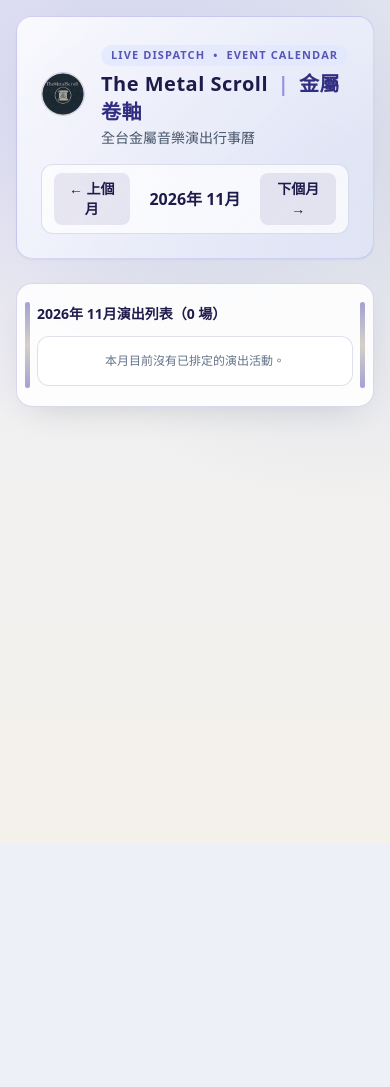
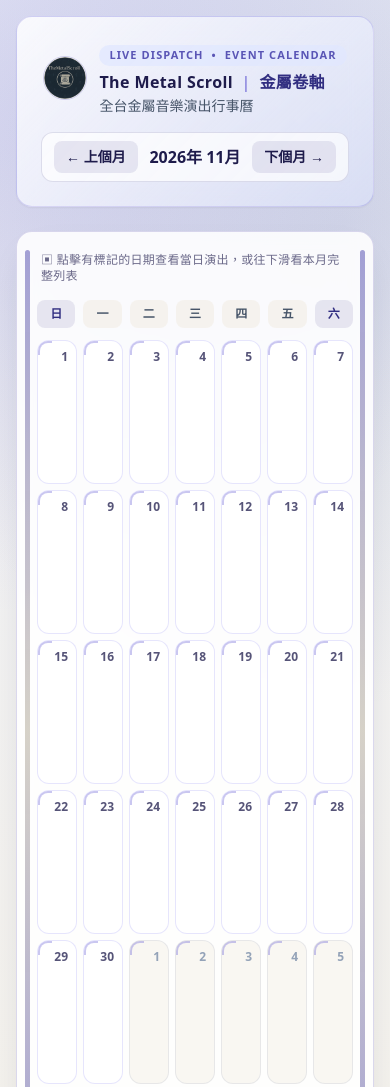
Before and after one commit to themetalscrolltw/metal-scroll-calendar, a plain HTML site: page index.html in a window 390 px wide. Shown: the top 1087 px of the page. Before the commit the page ends 844 px from the top, so only its background shows below. Drawn offline with nearby package versions, Linux system fonts and the light colour scheme; no server answers.

Commit message:
Update index.html

```diff
--- a/index.html
+++ b/index.html
@@ -89,8 +89,18 @@
         }
 
         @media (max-width: 767.98px) {
-            .desktop-calendar-view {
+            .day-cell {
+                min-height: 54px;
+                padding: 6px 4px;
+                cursor: pointer;
+            }
+            .day-cell .desktop-events {
                 display: none;
+            }
+            .day-cell.selected-mobile-day {
+                border-color: #3730a3;
+                background: rgba(224, 231, 255, 0.85);
+                box-shadow: inset 0 0 0 1px rgba(55, 48, 163, 0.45);
             }
         }
     </style>
@@ -99,38 +109,38 @@
 
     <div class="max-w-7xl mx-auto">
         <header class="glass-indigo-panel flex flex-col md:flex-row justify-between items-center mb-6 p-6 rounded-2xl shadow-sm gap-4">
-            <div class="flex items-center gap-4">
+            <div class="flex items-center gap-3 sm:gap-4 min-w-0">
                 <img src="logo_circle.png" alt="The Metal Scroll Logo" class="w-11 h-11 rounded-full object-cover border border-indigo-800/20 shrink-0" />
-                <div>
-                    <div class="inline-flex items-center gap-2 text-[11px] font-semibold tracking-widest uppercase text-indigo-800/80 bg-indigo-100/70 px-2.5 py-0.5 rounded-full mb-1">
+                <div class="min-w-0">
+                    <div class="inline-flex items-center gap-2 text-[11px] font-semibold tracking-widest uppercase text-indigo-800/80 bg-indigo-100/70 px-2.5 py-0.5 rounded-full mb-1 whitespace-nowrap">
                         <span>LIVE DISPATCH</span>
                         <span>•</span>
                         <span>EVENT CALENDAR</span>
                     </div>
-                    <h1 class="text-xl md:text-2xl font-bold tracking-wide text-indigo-950">
+                    <h1 class="text-base sm:text-xl md:text-2xl font-bold tracking-wide text-indigo-950 whitespace-nowrap">
                         The Metal Scroll <span class="text-indigo-700/50 mx-1">|</span> <span class="text-indigo-900">金屬卷軸</span>
                     </h1>
                     <p class="text-sm text-slate-600 mt-0.5">全台金屬音樂演出行事曆</p>
                 </div>
             </div>
 
-            <div class="flex items-center space-x-2.5 bg-white/70 border border-indigo-900/15 px-3 py-2 rounded-xl">
-                <button type="button" onclick="changeMonth(-1)" class="px-3 py-1.5 bg-indigo-900/10 hover:bg-indigo-900/20 text-indigo-950 rounded-lg text-sm font-semibold transition">
+            <div class="flex items-center justify-between sm:justify-center gap-2 sm:gap-2.5 bg-white/70 border border-indigo-900/15 px-3 py-2 rounded-xl w-full sm:w-auto shrink-0">
+                <button type="button" onclick="changeMonth(-1)" class="px-3 py-1.5 bg-indigo-900/10 hover:bg-indigo-900/20 text-indigo-950 rounded-lg text-sm font-semibold transition whitespace-nowrap shrink-0">
                     &larr; 上個月
                 </button>
-                <h2 id="currentMonthTitle" class="text-base md:text-lg font-bold text-indigo-950 w-32 text-center">
+                <h2 id="currentMonthTitle" class="text-base md:text-lg font-bold text-indigo-950 w-24 sm:w-32 text-center whitespace-nowrap shrink-0">
                     2026年 11月
                 </h2>
-                <button type="button" onclick="changeMonth(1)" class="px-3 py-1.5 bg-indigo-900/10 hover:bg-indigo-900/20 text-indigo-950 rounded-lg text-sm font-semibold transition">
+                <button type="button" onclick="changeMonth(1)" class="px-3 py-1.5 bg-indigo-900/10 hover:bg-indigo-900/20 text-indigo-950 rounded-lg text-sm font-semibold transition whitespace-nowrap shrink-0">
                     下個月 &rarr;
                 </button>
             </div>
         </header>
 
         <main class="scroll-frame rounded-2xl p-5 md:p-7 overflow-visible">
-            <div class="desktop-calendar-view">
             <div class="flex items-center justify-between text-xs text-indigo-950/65 mb-4 px-1">
-                    <span class="font-medium tracking-wide">▣ 滑鼠移至演出項目可查看完整資訊與售票連結</span>
+                <span class="hidden md:inline font-medium tracking-wide">▣ 滑鼠移至演出項目可查看完整資訊與售票連結</span>
+                <span class="md:hidden font-medium tracking-wide">▣ 點擊有標記的日期查看當日演出，或往下滑看本月完整列表</span>
             </div>
 
             <div class="grid grid-cols-7 gap-2 text-center font-bold text-xs md:text-sm mb-3">
@@ -143,12 +153,14 @@
                 <div class="py-1.5 rounded-lg bg-indigo-900/10 text-indigo-900">六</div>
             </div>
 
-                <div id="calendarGrid" class="grid grid-cols-7 gap-2 overflow-visible"></div>
-            </div>
+            <div id="calendarGrid" class="grid grid-cols-7 gap-1.5 md:gap-2 overflow-visible"></div>
 
-            <section id="mobileEventAgenda" class="md:hidden">
+            <section id="mobileEventAgenda" class="md:hidden mt-6 pt-5 border-t border-indigo-900/15">
                 <div class="flex items-center justify-between gap-2 mb-3">
                     <h3 id="mobileAgendaTitle" class="text-sm font-bold text-indigo-950">本月演出活動</h3>
+                    <button type="button" id="mobileShowAllBtn" onclick="selectMobileDate(null)" class="hidden text-xs font-semibold text-indigo-800 bg-indigo-100/80 px-2.5 py-1 rounded-lg">
+                        顯示整月活動
+                    </button>
                 </div>
                 <div id="mobileEventList" class="space-y-3"></div>
             </section>
@@ -163,6 +175,7 @@
         let currentYear = today.getFullYear();
         let currentMonth = today.getMonth();
         let eventsData = [];
+        let selectedMobileDate = null;
 
         function escapeHtml(str) {
             return String(str || '')
@@ -235,8 +248,14 @@
             renderMobileAgenda();
         }
 
+        function selectMobileDate(dateStr) {
+            selectedMobileDate = dateStr;
+            renderCalendar();
+        }
+
         function renderMobileAgenda() {
             const agendaTitleEl = document.getElementById('mobileAgendaTitle');
+            const showAllBtn = document.getElementById('mobileShowAllBtn');
             const listEl = document.getElementById('mobileEventList');
             if (!agendaTitleEl || !listEl) return;
 
@@ -252,17 +271,29 @@
                     return String(a.start_date || '').localeCompare(String(b.start_date || ''));
                 });
 
-            agendaTitleEl.textContent = currentYear + '年 ' + (currentMonth + 1) + '月演出列表（' + monthEvents.length + ' 場）';
+            const filteredEvents = selectedMobileDate
+                ? monthEvents.filter(function(ev) {
+                    return ev.start_date && String(ev.start_date).split('T')[0] === selectedMobileDate;
+                })
+                : monthEvents;
 
-            if (monthEvents.length === 0) {
+            if (selectedMobileDate) {
+                agendaTitleEl.textContent = selectedMobileDate + ' 演出活動（' + filteredEvents.length + '）';
+                if (showAllBtn) showAllBtn.classList.remove('hidden');
+            } else {
+                agendaTitleEl.textContent = (currentMonth + 1) + '月演出活動（' + filteredEvents.length + '）';
+                if (showAllBtn) showAllBtn.classList.add('hidden');
+            }
+
+            if (filteredEvents.length === 0) {
                 listEl.innerHTML =
                     '<div class="rounded-xl bg-white/80 border border-indigo-900/15 p-4 text-xs text-slate-500 text-center">' +
-                    '本月目前沒有已排定的演出活動。' +
+                    (selectedMobileDate ? '這一天目前沒有已排定的演出活動。' : '本月目前沒有已排定的演出活動。') +
                     '</div>';
                 return;
             }
 
-            listEl.innerHTML = monthEvents
+            listEl.innerHTML = filteredEvents
                 .map(function(ev) {
                     const title = escapeHtml(ev.title || '');
                     const lineupRaw = ev.lineup || '';
@@ -306,14 +337,23 @@
 
         function createCell(dayNum, isOtherMonth, dateStr) {
             const cell = document.createElement('div');
+            const isSelectedMobile = !isOtherMonth && dateStr && selectedMobileDate === dateStr;
             cell.className =
                 'day-cell min-h-[144px] rounded-xl p-2 flex flex-col justify-between overflow-visible ' +
-                (isOtherMonth ? 'other-month text-slate-400' : 'text-slate-700');
+                (isOtherMonth ? 'other-month text-slate-400' : 'text-slate-700') +
+                (isSelectedMobile ? ' selected-mobile-day' : '');
 
             let eventsHtml = '';
+            let dayEvents = [];
             if (!isOtherMonth && dateStr) {
-                const dayEvents = eventsData.filter(function(ev) {
+                dayEvents = eventsData.filter(function(ev) {
                     return ev.start_date && String(ev.start_date).split('T')[0] === dateStr;
+                });
+
+                cell.addEventListener('click', function() {
+                    if (window.innerWidth < 768) {
+                        selectMobileDate(selectedMobileDate === dateStr ? null : dateStr);
+                    }
                 });
 
                 dayEvents.forEach(function(ev) {
@@ -364,13 +404,26 @@
                 });
             }
 
+            const mobileIndicatorHtml =
+                !isOtherMonth && dayEvents.length > 0
+                    ? '<div class="md:hidden flex justify-center items-center gap-0.5 mt-1">' +
+                        '<span class="inline-block text-[10px] font-bold leading-none px-1.5 py-0.5 rounded-full bg-indigo-900 text-white">' +
+                            dayEvents.length +
+                        '</span>' +
+                      '</div>'
+                    : '';
+
             cell.innerHTML =
-                '<div class="text-right text-xs font-semibold mb-1 ' + (isOtherMonth ? 'text-slate-400' : 'text-indigo-950/75') + '">' + dayNum + '</div>' +
-                '<div class="space-y-1">' + eventsHtml + '</div>';
+                '<div>' +
+                    '<div class="text-right md:text-right text-center text-xs font-semibold mb-1 ' + (isOtherMonth ? 'text-slate-400' : 'text-indigo-950/75') + '">' + dayNum + '</div>' +
+                    mobileIndicatorHtml +
+                '</div>' +
+                '<div class="desktop-events space-y-1">' + eventsHtml + '</div>';
             return cell;
         }
 
         function changeMonth(direction) {
+            selectedMobileDate = null;
             currentMonth += direction;
             if (currentMonth > 11) {
                 currentMonth = 0;
```
Lines whose indentation alone changed are shown as unchanged.
